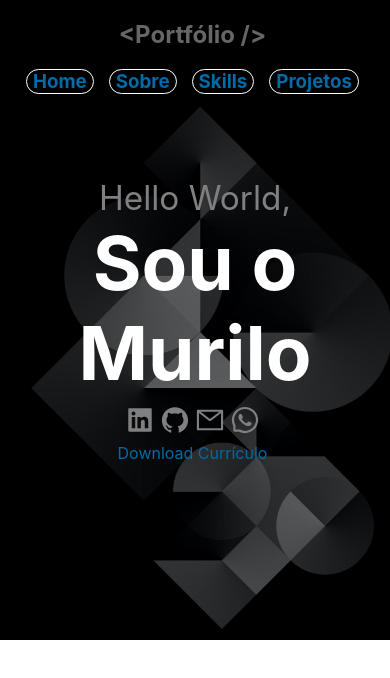
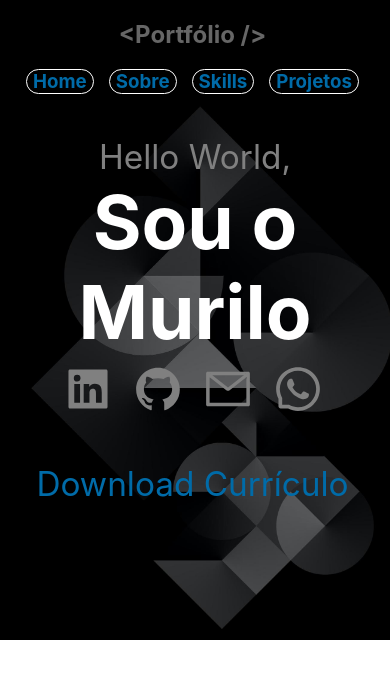
Before and after one commit to Murilodospacos/portfolio, a React (Create React App) app: page /#/ in a window 390 px wide. Shown: the top 678 px of the page. Built offline with nearby package versions, Linux system fonts and the light colour scheme.

Commit message:
css mobile fontes

```diff
--- a/src/components/Home/styles.css
+++ b/src/components/Home/styles.css
@@ -26,6 +26,7 @@
 /* ------------ PDF Curriculo ----------------*/
 .pdf-curriculo a{
   display: flex;
+  font-size: 18pt;
   justify-content: flex-start;
   padding-top: 8px;
   color: rgb(0, 107, 168);
@@ -48,8 +49,9 @@
 
 .home-contacts-icon {
   color: white;
-  font-size: 30px;
+  font-size: 50px;
   padding-top: 7px;
+  gap: 15px;
 }
 
 a {
@@ -91,5 +93,14 @@ a {
   }
   .home-contacts-icon {
     display: flex;
+    font-size: 50px;
+    gap: 15px;
+  }
+  .pdf-curriculo a{
+    display: flex;
+    justify-content: flex-start;
+    font-size: 25pt;
+    padding-top: 50px;
+    color: rgb(0, 107, 168);
   }
 }
```
